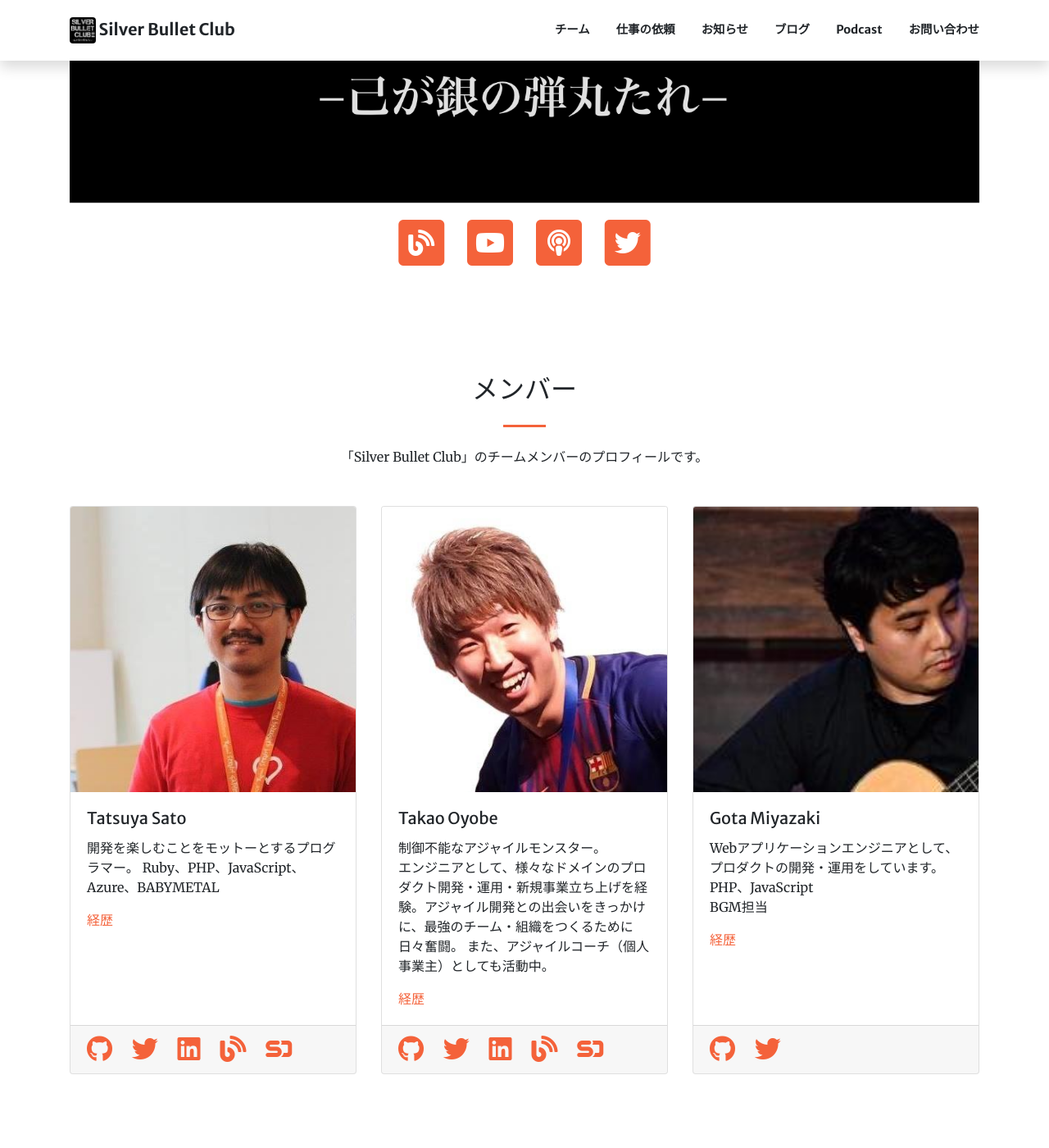
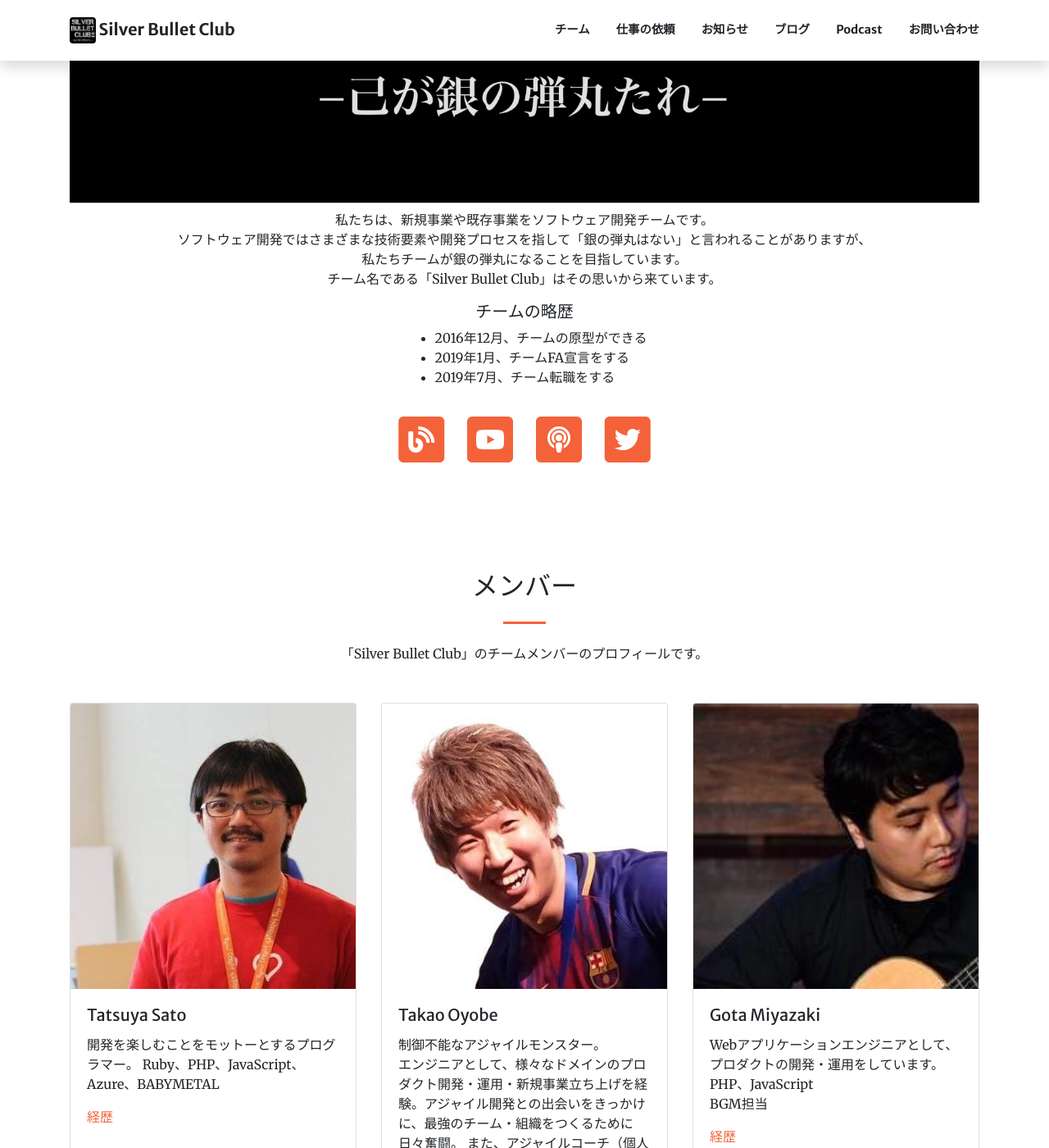
Before and after one commit to silver-bullet-club/silver-bullet-club.github.io, a Jekyll site: the page built from team.md, in a window 1280 px wide and 1400 px high, scrolled down 777 px. Shown: the whole window at 82% size. Built offline with Jekyll 4.4.1, drawn with Linux system fonts in a browser that asks for light colours.

Commit message:
チーム説明文追加

```diff
--- a/_includes/team.html
+++ b/_includes/team.html
@@ -3,6 +3,19 @@
     <h2 class="text-center mt-0">Silver Bullet Club</h2>
     <hr class="divider my-4">
     <img class="img-fluid" src="/assets/img/silverbulletclub_banner.png" alt="Silver Bullet Club">
+    <p class="text-center my-2">
+      私たちは、新規事業や既存事業をソフトウェア開発チームです。<br>
+      ソフトウェア開発ではさまざまな技術要素や開発プロセスを指して「銀の弾丸はない」と言われることがありますが、<br>私たちチームが銀の弾丸になることを目指しています。<br>
+      チーム名である「Silver Bullet Club」はその思いから来ています。
+    </p>
+    <p class="h5 text-center mt-3">チームの略歴</p>
+    <div class="ul-align-center">
+      <ul>
+        <li>2016年12月、チームの原型ができる</li>
+        <li>2019年1月、チームFA宣言をする</li>
+        <li>2019年7月、チーム転職をする</li>
+      </ul>
+    </div>
     <div class="text-center mt-3">
       <a class="fa-stack fa-2x" href="https://note.com/takaking22/m/mdc7a6bb0e2b9" target="_blank">
         <i class="fas fa-square fa-stack-2x"></i>
--- a/assets/css/main.scss
+++ b/assets/css/main.scss
@@ -5,6 +5,12 @@
 
 // Import partials from `sass_dir` (defaults to `_sass`)
 @import "member-box", "timeline", "page", "icons";
+
+.ul-align-center {
+  display: flex;
+  align-items: center;
+  flex-direction: column;
+}
 
 #post {
   h2,h3 {
@@ -14,8 +20,7 @@
     padding: 1rem 2rem;
     border-left: 4px solid #000;
   }
-  p,
-  li {
+  p,li {
     font-size: 18px;
     line-height: 2em;
   }
```
